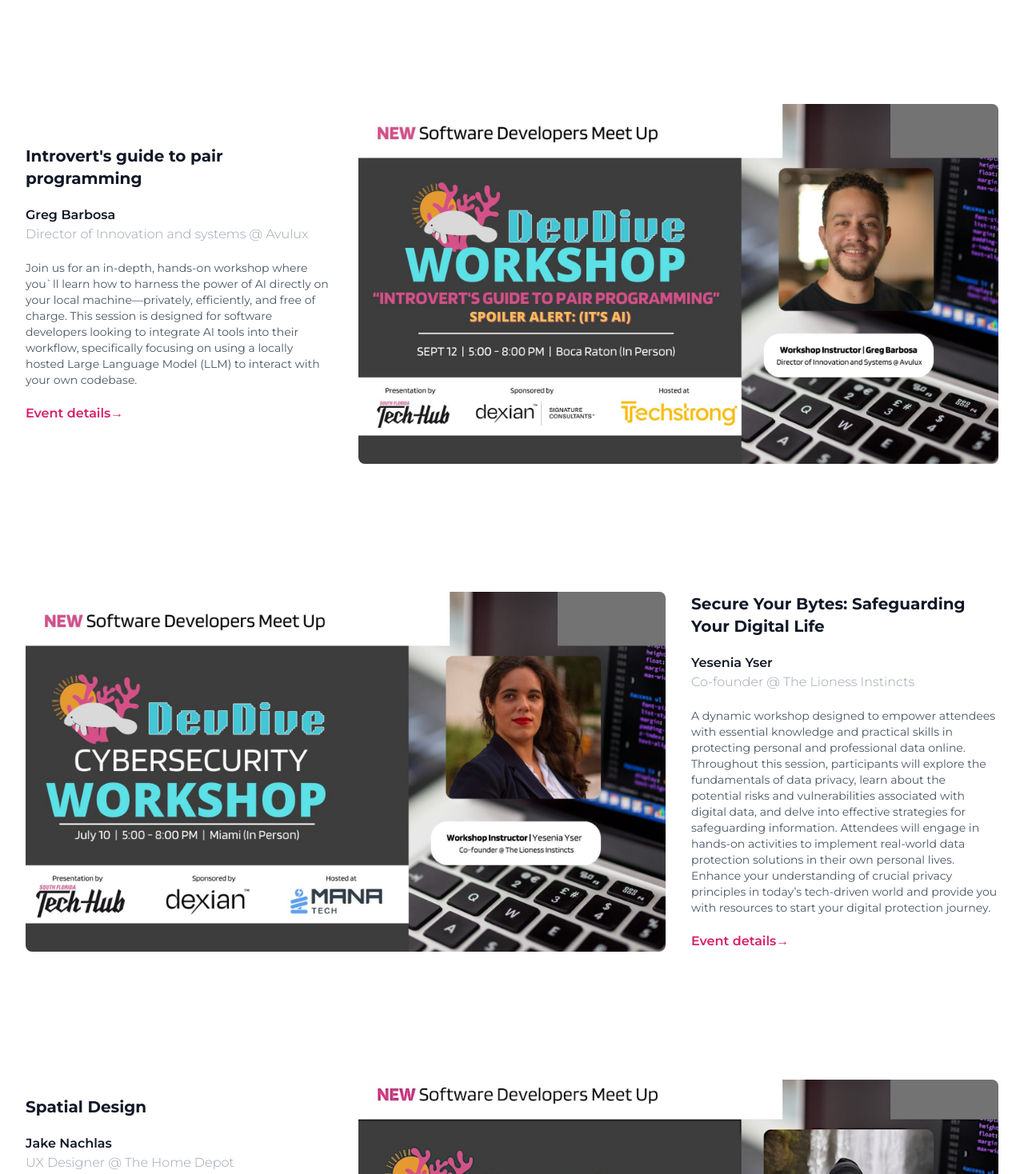
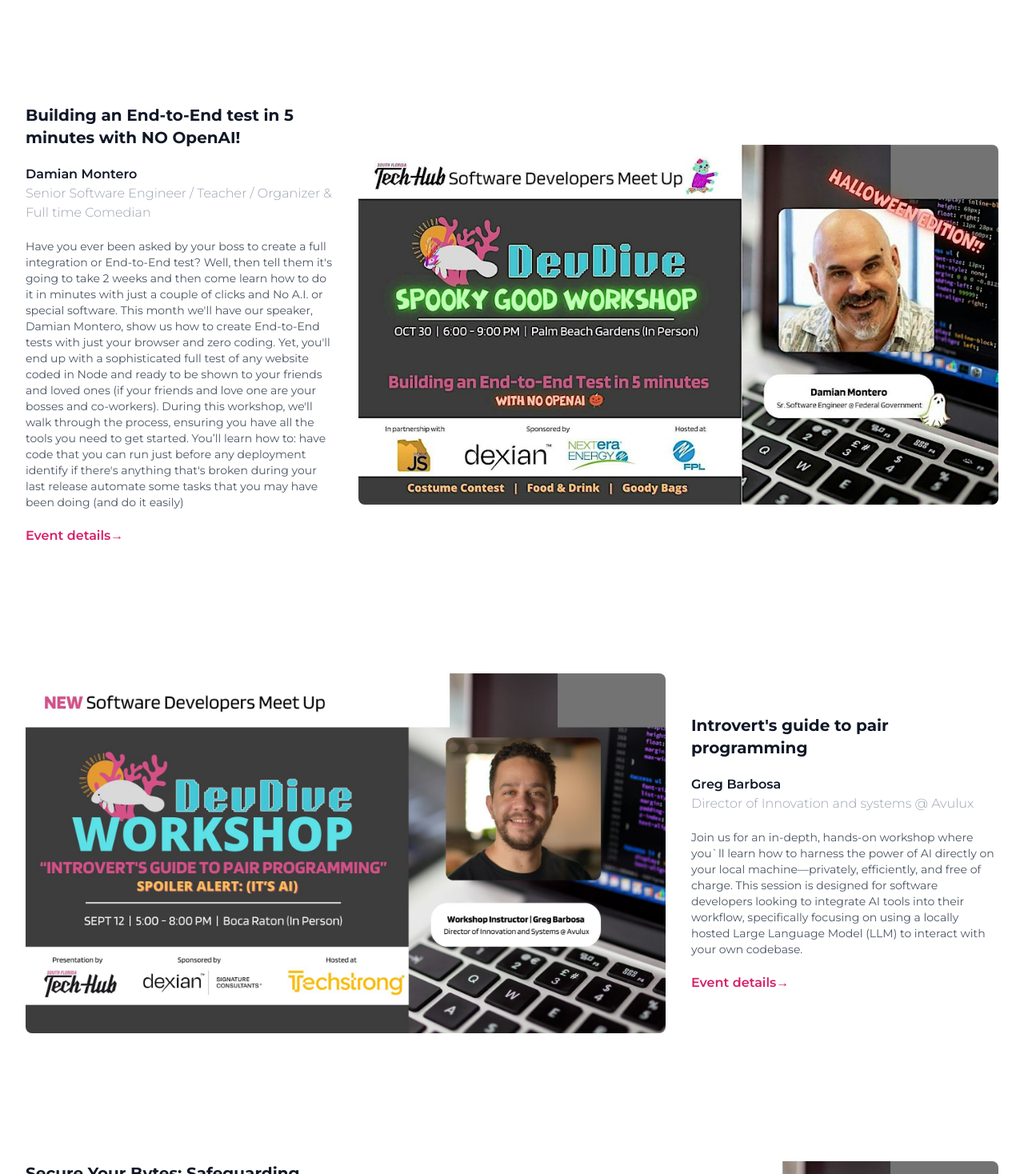
Before and after one commit to jonathans199/devdivehub.com, a Next.js app: page / in a window 1280 px wide. Shown: the part 4882-6350 px from the top of the page at 80% size. Built offline with nearby package versions, Linux system fonts and the light colour scheme.

Commit message:
added oct30 event

```diff
--- a/src/app/_components/homeComponents/Events.tsx
+++ b/src/app/_components/homeComponents/Events.tsx
@@ -1,5 +1,18 @@
 /* eslint-disable @next/next/no-img-element */
 const features = [
+	{
+		name: 'Building an End-to-End test in 5 minutes with NO OpenAI!',
+		instructor: 'Damian Montero',
+		title: 'Senior Software Engineer / Teacher / Organizer & Full time Comedian',
+		date: '2021-10-10',
+		location: 'Miami, FL',
+		eventDetails:
+			'https://www.eventbrite.com/e/devdive-workshop-building-an-end-to-end-test-in-5-minutes-with-no-openai-tickets-1039376050747?aff=ebemoffollowpublishemail&ref=&utm_campaign=following_published_event&utm_content=follow_notification&utm_medium=email&utm_source=eventbrite',
+		description:
+			"Have you ever been asked by your boss to create a full integration or End-to-End test? Well, then tell them it's going to take 2 weeks and then come learn how to do it in minutes with just a couple of clicks and No A.I. or special software. This month we'll have our speaker, Damian Montero, show us how to create End-to-End tests with just your browser and zero coding. Yet, you'll end up with a sophisticated full test of any website coded in Node and ready to be shown to your friends and loved ones (if your friends and love one are your bosses and co-workers). During this workshop, we'll walk through the process, ensuring you have all the tools you need to get started. You’ll learn how to: have code that you can run just before any deployment identify if there's anything that's broken during your last release automate some tasks that you may have been doing (and do it easily)",
+		imageSrc: '/images/home/devdive-event-6.jpeg',
+		imageAlt: 'White canvas laptop sleeve with gray felt interior, silver zipper, and tan leather zipper pull.',
+	},
 	{
 		name: "Introvert's guide to pair programming",
 		instructor: 'Greg Barbosa',
```
Also changed, not shown: public/images/home/devdive-event-6.jpeg (added).
